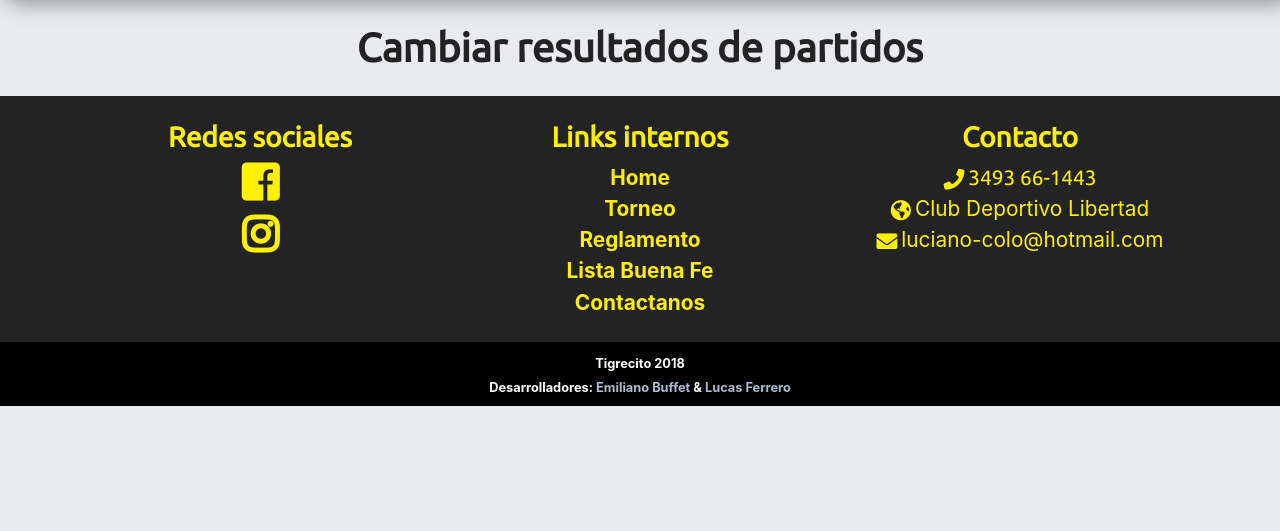
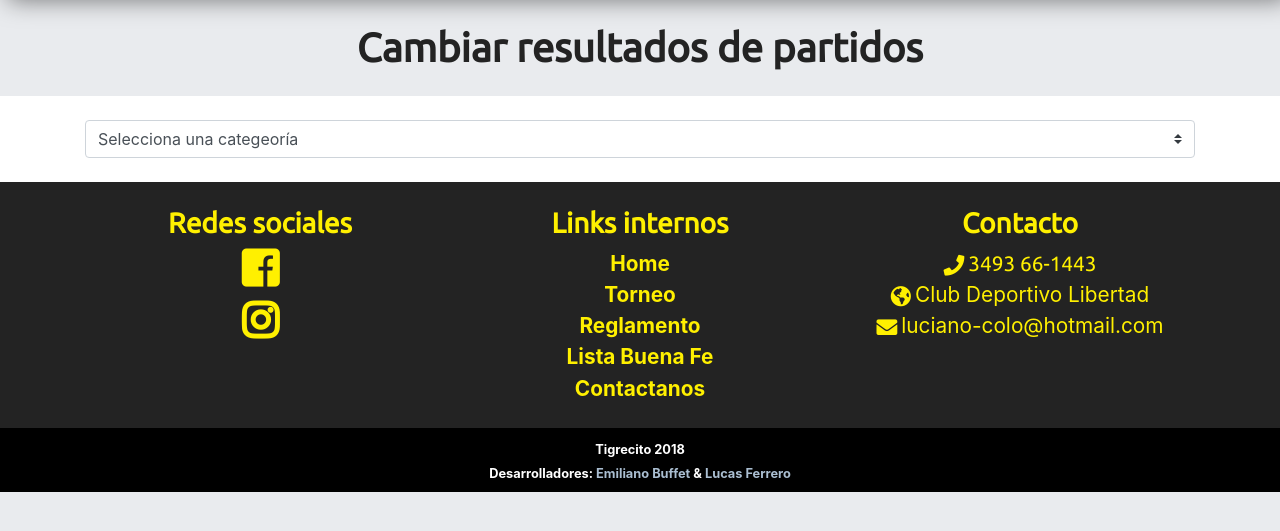
Before and after one commit to EmiBuffet/Tigrecito, a Django app: template tournament/templates/cambiar-resultados.html in a window 1280 px wide. Shown: the part 75-606 px from the top of the page. Run offline with Django 3.2, Linux system fonts and the light colour scheme; the template is opened without the code that fills it, so the values that code supplies are empty; some libraries are stand-ins or nearby versions; some web fonts are replaced.

Commit message:
Agrego html al template.

```diff
--- a/static/js/cambiarResultadoPartidos.js
+++ b/static/js/cambiarResultadoPartidos.js
@@ -0,0 +1,12 @@
+"use strict";
+
+var vmCambiarResultadoPartidos = new Vue({
+    el: '#cambiarPartidos',
+    delimiters: ["[%", "%]"],
+    data: {
+        selectedCategory: 'default' // watch this prop so you can fetch the API.
+    },
+    methods: {
+
+    }
+})
--- a/tournament/templates/cambiar-resultados.html
+++ b/tournament/templates/cambiar-resultados.html
@@ -6,7 +6,21 @@
         <h1 class="heading-text text-center">Cambiar resultados de partidos</h1>
     </div>
 </div>
+<div id="cambiarPartidos">
+    <main class="white-container py-4">
+        <div class="container">
+            <select class="custom-select" v-model="selectedCategory">
+                <option value="default">Selecciona una categeoría</option>
+                <option value="1">2006</option>
+                <option value="2">2007</option>
+                <option value="3">2008</option>
+            </select>
+        </div>
 
+        <div class="container">
 
+        </div>
+    </main>
+</div>
 <script type="text/javascript" src="{% static 'js/cambiarResultadoPartidos.js' %}"></script>
 {% endblock %}
```
